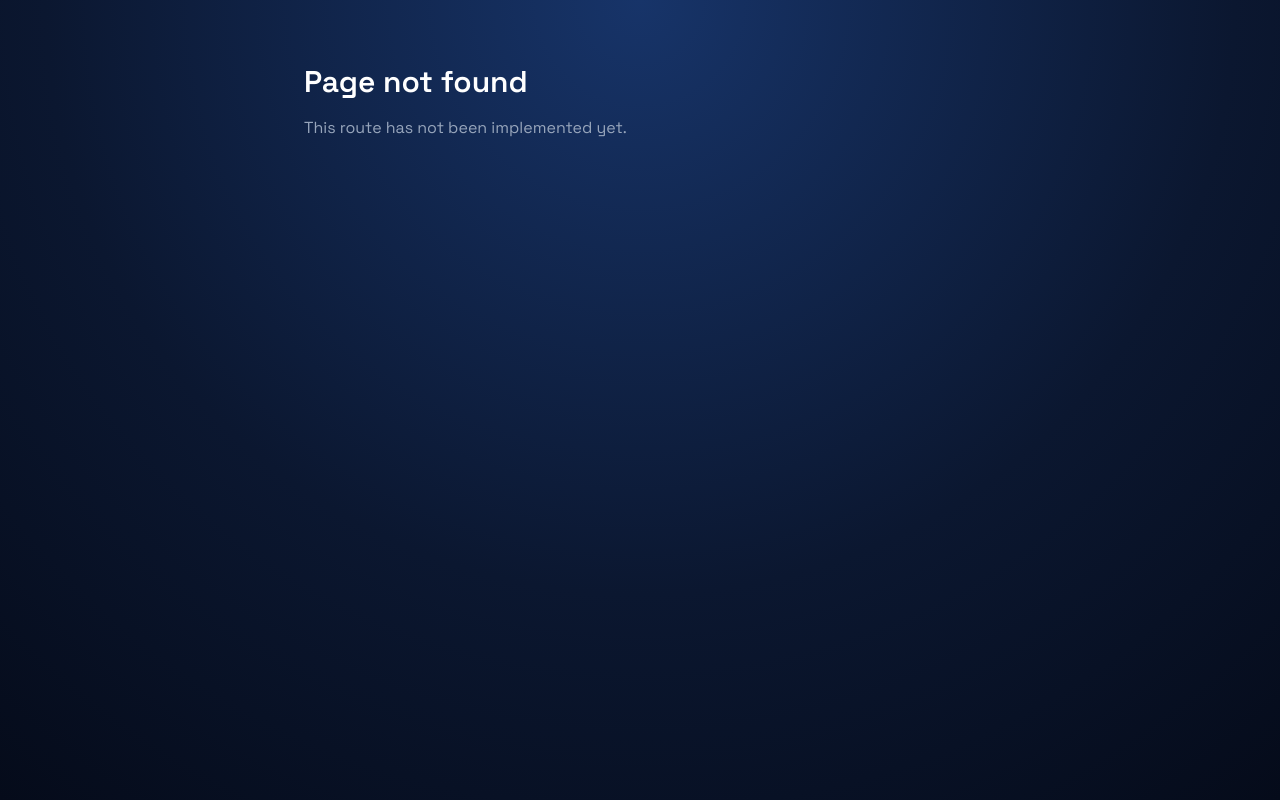
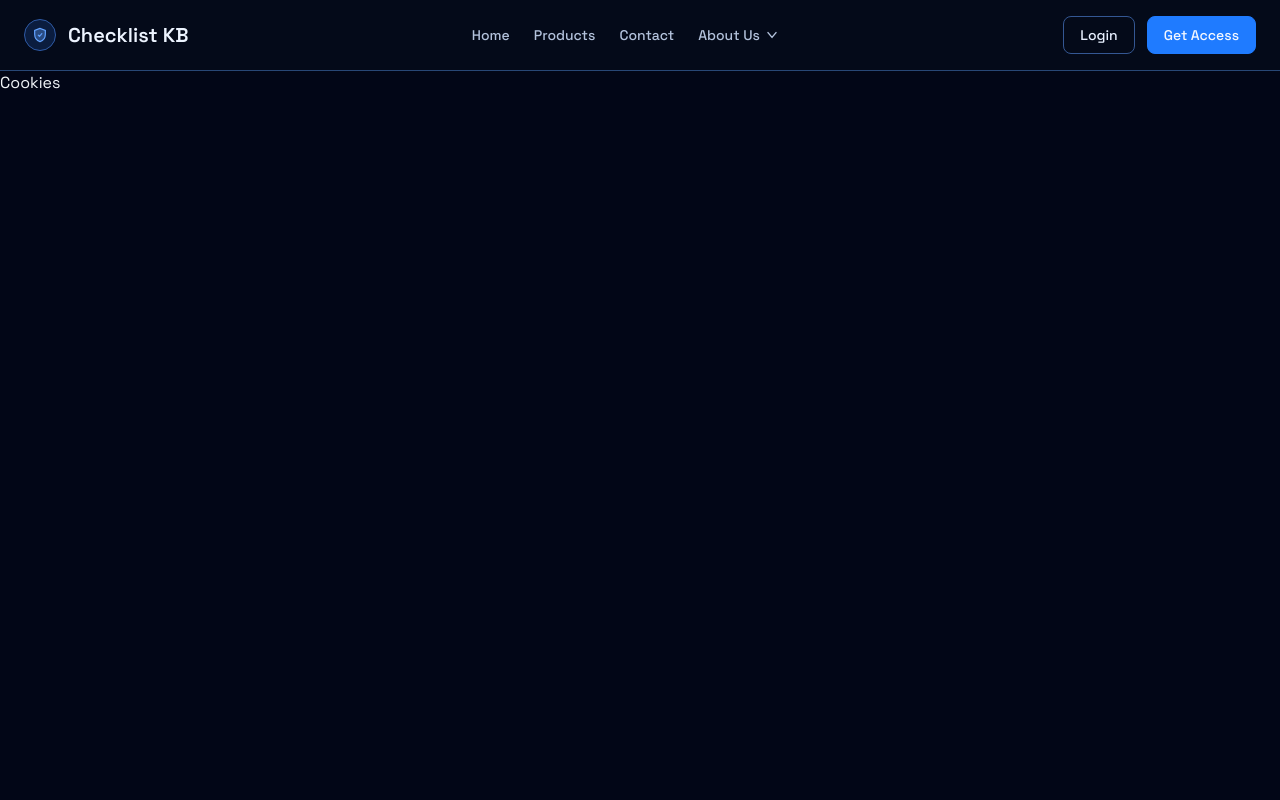
Before and after one commit to farahzahirdev/Checklist-app-frontend, a Next.js app: page /cookies in a window 1280 px wide. Before the commit this address had no page. Built offline with nearby package versions, Linux system fonts and the light colour scheme.

Commit message:
fix: update import path for ProductDetailPage to resources-public

```diff
--- /dev/null
+++ b/src/app/(public)/cookies/page.tsx
@@ -0,0 +1,3 @@
+export default function CookiesPage() {
+  return <div>Cookies</div>;
+}
--- /dev/null
+++ b/src/app/(public)/privacy-policy/page.tsx
@@ -0,0 +1,3 @@
+export default function PrivacyPolicyPage() {
+  return <div>Privacy Policy</div>;
+}
--- a/src/app/(public)/products/audit-readiness-checklist/page.tsx
+++ b/src/app/(public)/products/audit-readiness-checklist/page.tsx
@@ -1,3 +1,3 @@
-import ProductDetailPage from '../../resources/page';
+import ProductDetailPage from '../../resources-public/page';
 
 export default ProductDetailPage;
--- /dev/null
+++ b/src/app/(public)/terms-of-service/page.tsx
@@ -0,0 +1,3 @@
+export default function TermsOfServicePage() {
+  return <div>Terms of Service</div>;
+}
```
Also changed, not shown: src/app/(public)/resources-public/page.tsx (renamed from src/app/(public)/resources/page.tsx).
